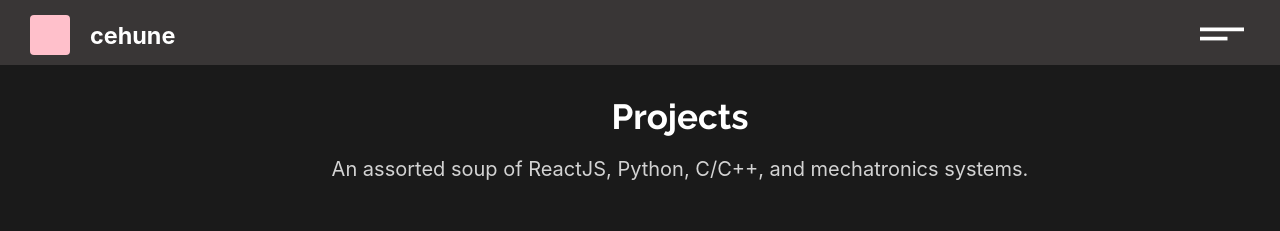
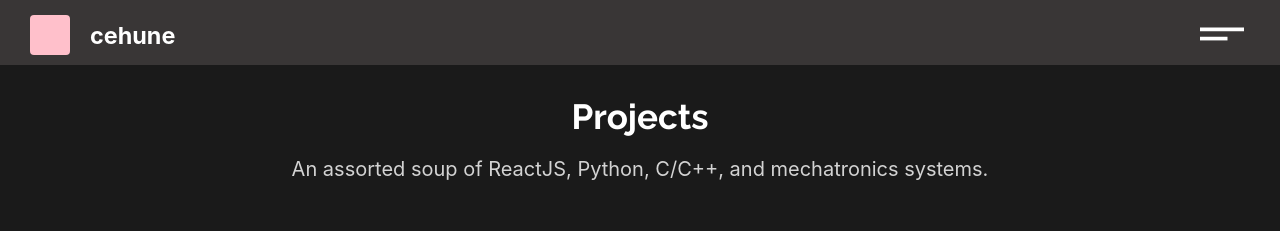
Before and after one commit to cehune/cehune.github.io, a React (Create React App) app: page /projects in a window 1280 px wide. Shown: the top 231 px of the page. Built offline with nearby package versions, Linux system fonts and the light colour scheme.

Commit message:
fixed scroll issue

```diff
--- a/src/pages/Projects/projects.scss
+++ b/src/pages/Projects/projects.scss
@@ -5,8 +5,8 @@
 
     .projectsTitle{
        // text-align: left;
-        padding-left: 5vh;
-        margin-right: 5vh;
+        //padding-left: 5vh;
+
         padding-top: 12vh;
         width: 100%;
         h1{
@@ -67,10 +67,10 @@
 
     .itemInfo {
         width: 900px;
-        padding-right: 5vh;
+
         h3 {
 
-            font-size:85 px;
+            font-size:85px;
             padding-left: 1vh;
             margin: 0;
             padding-bottom: 1vh;
```
